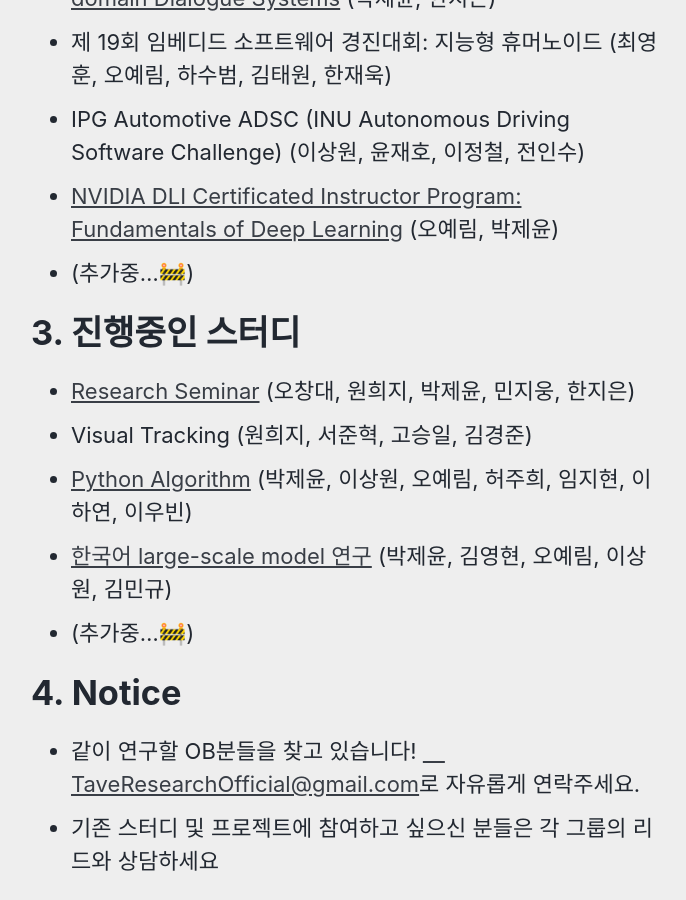
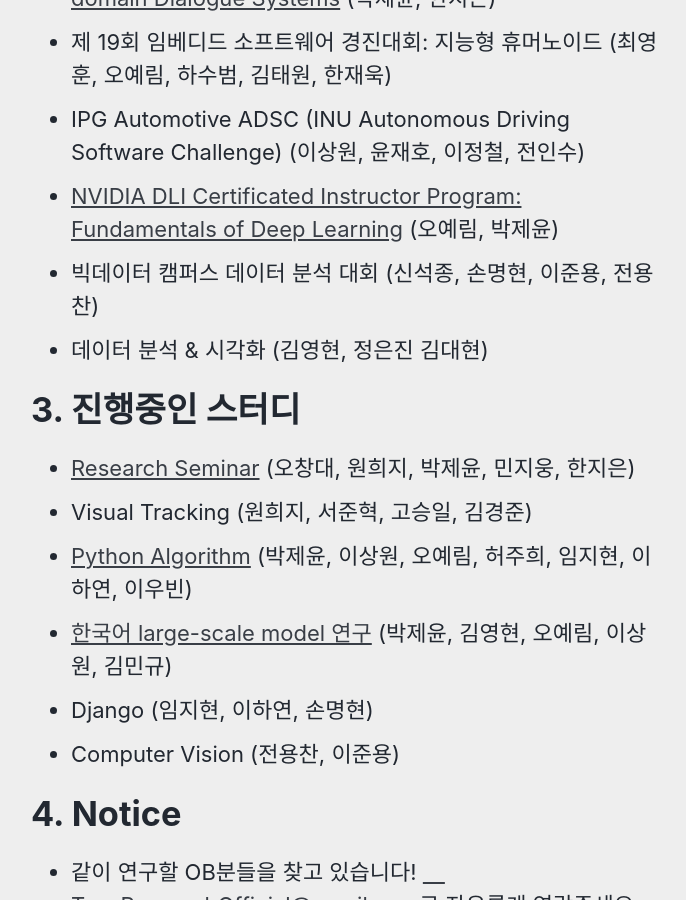
Before and after one commit to TAVEResearch/TAVEResearch.github.io, a Jekyll site: the page built from about.md, in a window 1280 px wide and 900 px high, scrolled down 806 px. Shown: the whole window, without its empty margins (291-977 px from the left). Built offline with Jekyll 4.4.1, drawn with Linux system fonts in a browser that asks for light colours; cached includes are drawn as plain includes.

Commit message:
Update about.md

```diff
--- a/about.md
+++ b/about.md
@@ -20,7 +20,8 @@ author_profile: false
 - 제 19회 임베디드 소프트웨어 경진대회: 지능형 휴머노이드 (최영훈, 오예림, 하수범, 김태원, 한재욱)
 - IPG Automotive ADSC (INU Autonomous Driving Software Challenge) (이상원, 윤재호, 이정철, 전인수)
 - [NVIDIA DLI Certificated Instructor Program: Fundamentals of Deep Learning](https://www.nvidia.com/en-us/) (오예림, 박제윤)
-- (추가중...🚧)
+- 빅데이터 캠퍼스 데이터 분석 대회 (신석종, 손명현, 이준용, 전용찬)
+- 데이터 분석 & 시각화 (김영현, 정은진 김대현)
 
 # 3. 진행중인 스터디
 
@@ -28,7 +29,8 @@ author_profile: false
 - Visual Tracking (원희지, 서준혁, 고승일, 김경준)
 - [Python Algorithm](https://github.com/TAVEResearch/TAVE_algorithm_study) (박제윤, 이상원, 오예림, 허주희, 임지현, 이하연, 이우빈)
 - [한국어 large-scale model 연구](https://github.com/TAVEResearch/Korean_large-scale_model) (박제윤, 김영현, 오예림, 이상원, 김민규)
-- (추가중...🚧)
+- Django (임지현, 이하연, 손명현)
+- Computer Vision (전용찬, 이준용)
 
 # 4. Notice
 
```
